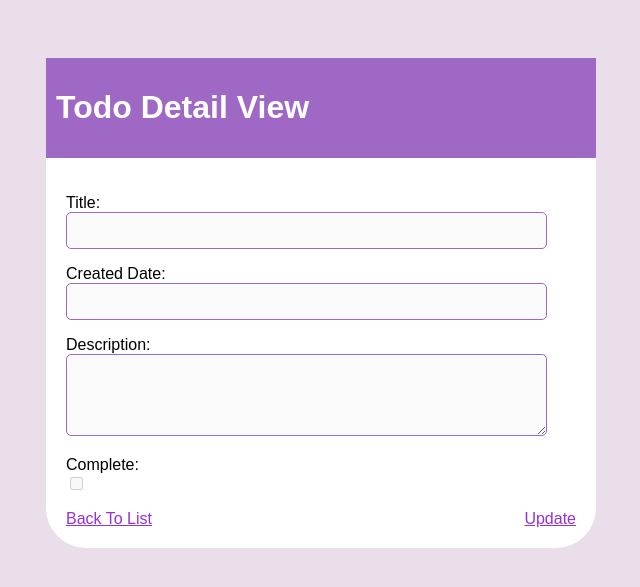
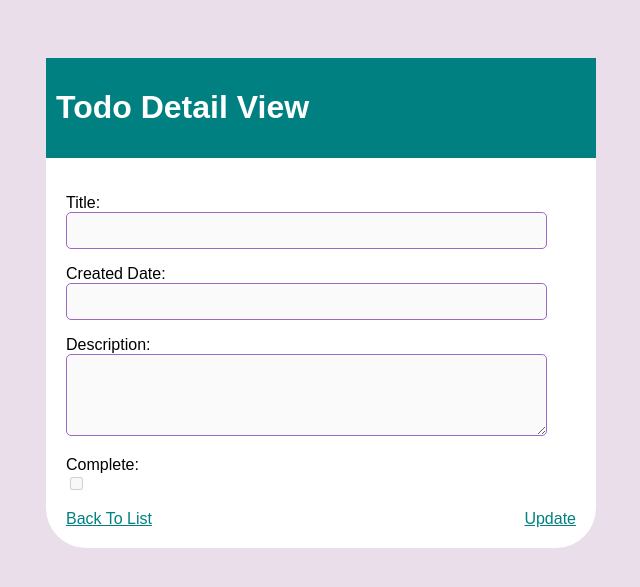
Before and after one commit to Pritam055/Todo-app-no-ajax, a Django app: template myapp/templates/myapp/detail.html in a window 1280 px wide. Shown: the top 587 px of the page, without its empty margins (319-959 px from the left). Run offline with Django 3.2, Linux system fonts and the light colour scheme; the template is opened without the code that fills it, so the values that code supplies are empty.

Commit message:
improved css

```diff
--- a/myapp/static/css/main.css
+++ b/myapp/static/css/main.css
@@ -6,7 +6,7 @@ body {
 
 }
 a{
-    color:rgb(149, 49, 216);
+    color:teal;
 }
 
 h1,h2,h3 {
@@ -26,7 +26,7 @@ h1,h2,h3 {
 
 .header-bar {
     color: #fff;
-    background-color: rgb(160, 104, 197);
+    background-color: teal;
     padding: 10px;
     display: flex;
     flex-wrap: wrap;
```
